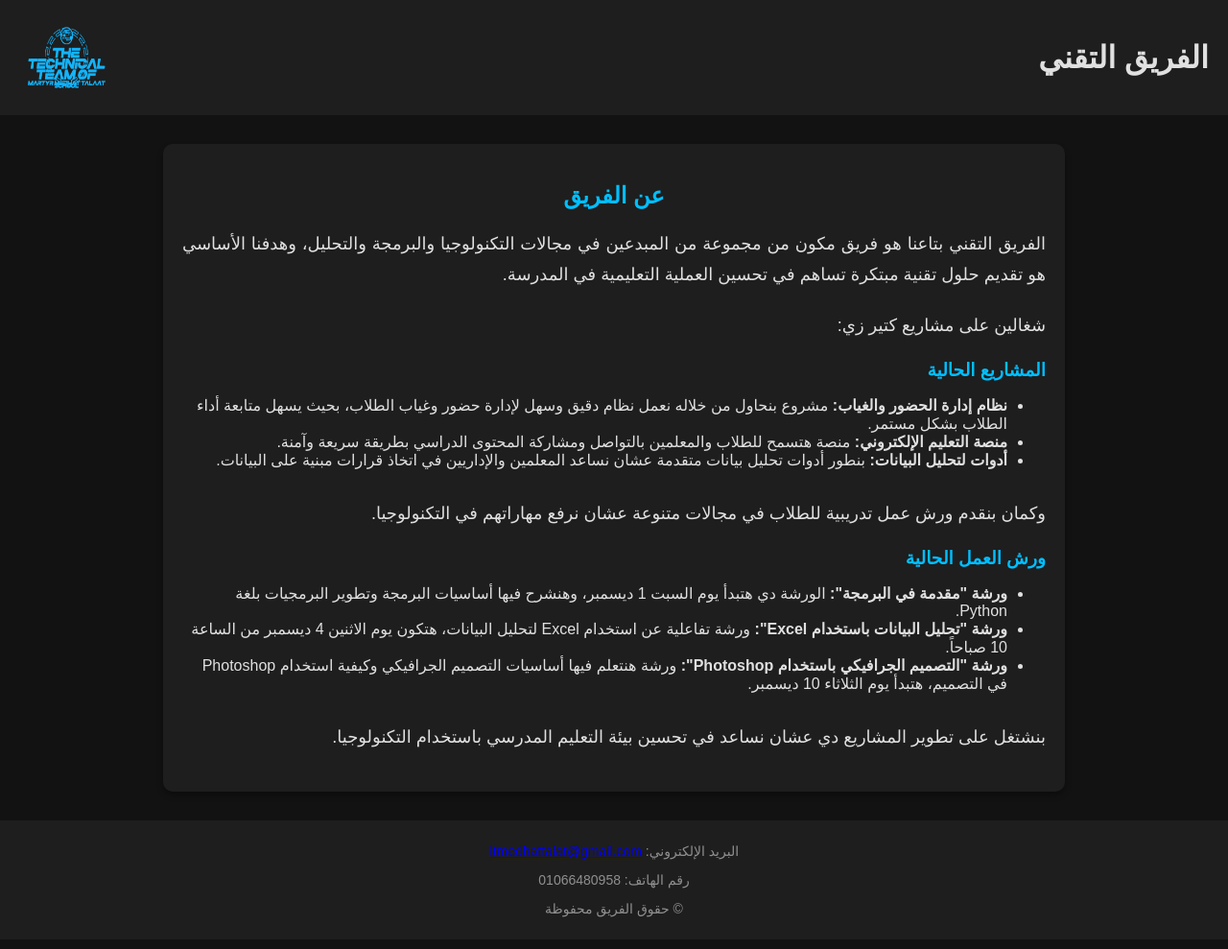
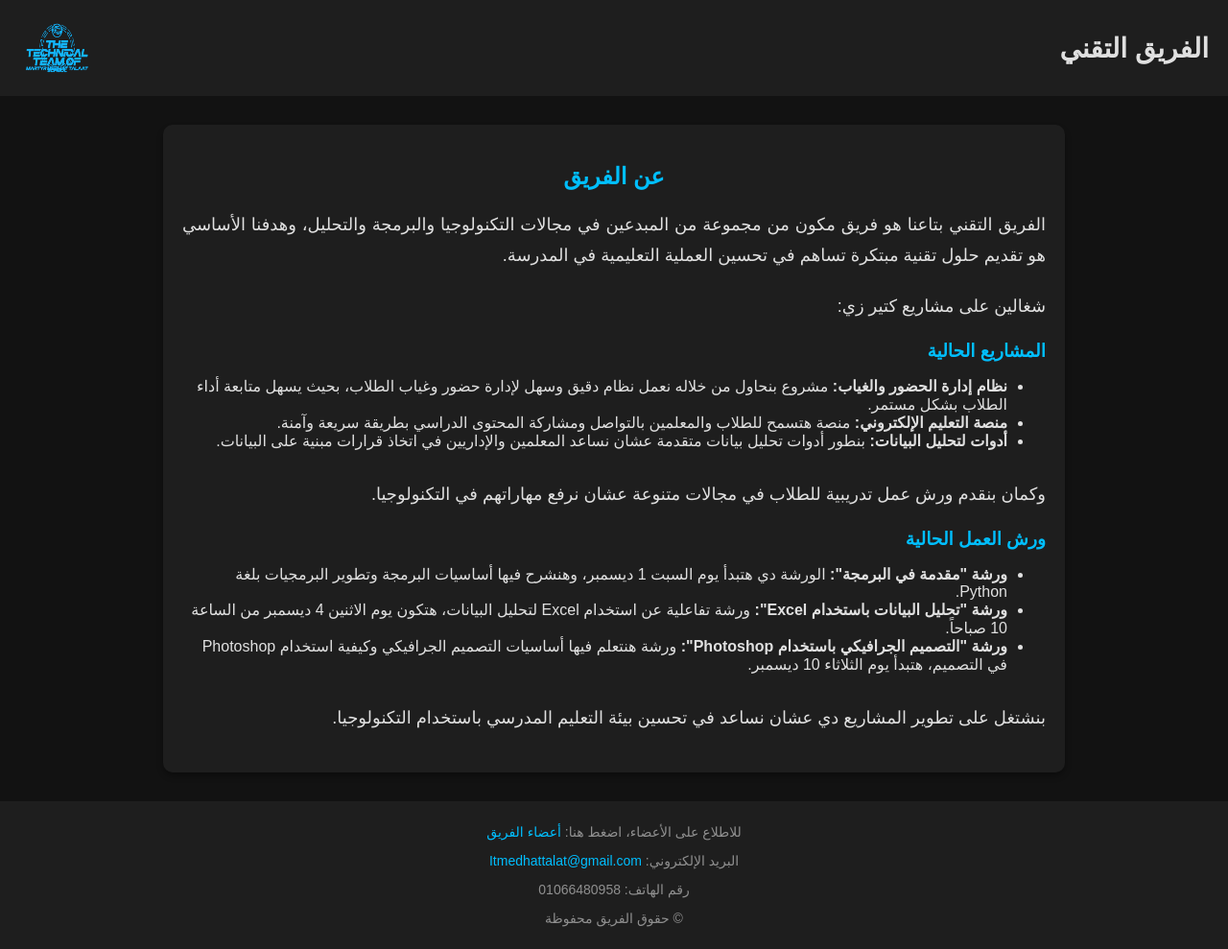
Before and after one commit to ITMedhat/vitrification-page, a plain HTML site: page index.html in a window 1280 px wide. Shown: the whole page at 96% size. Drawn offline with Linux system fonts and the light colour scheme.

Commit message:
Update index.html

```diff
--- a/index.html
+++ b/index.html
@@ -21,11 +21,11 @@
             background: #1e1e1e;
         }
         .header img {
-            width: 100px;
-            height: 100px;
+            width: 80px;
+            height: 80px;
         }
         .header h1 {
-            font-size: 32px;
+            font-size: 28px;
             margin: 0;
             text-align: center;
         }
@@ -62,6 +62,13 @@
             background: #1e1e1e;
             color: #8f8f8f;
             font-size: 14px;
+        }
+        footer a {
+            color: #00BFFF;
+            text-decoration: none;
+        }
+        footer a:hover {
+            text-decoration: underline;
         }
     </style>
 </head>
@@ -103,6 +110,7 @@
         <p>بنشتغل على تطوير المشاريع دي عشان نساعد في تحسين بيئة التعليم المدرسي باستخدام التكنولوجيا.</p>
     </div>
     <footer>
+        <p>للاطلاع على الأعضاء، اضغط هنا: <a href="members.html">أعضاء الفريق</a></p>
         <p>البريد الإلكتروني: <a href="mailto:Itmedhattalat@gmail.com">Itmedhattalat@gmail.com</a></p>
         <p>رقم الهاتف: 01066480958</p>
         <p>© حقوق الفريق محفوظة</p>
```
